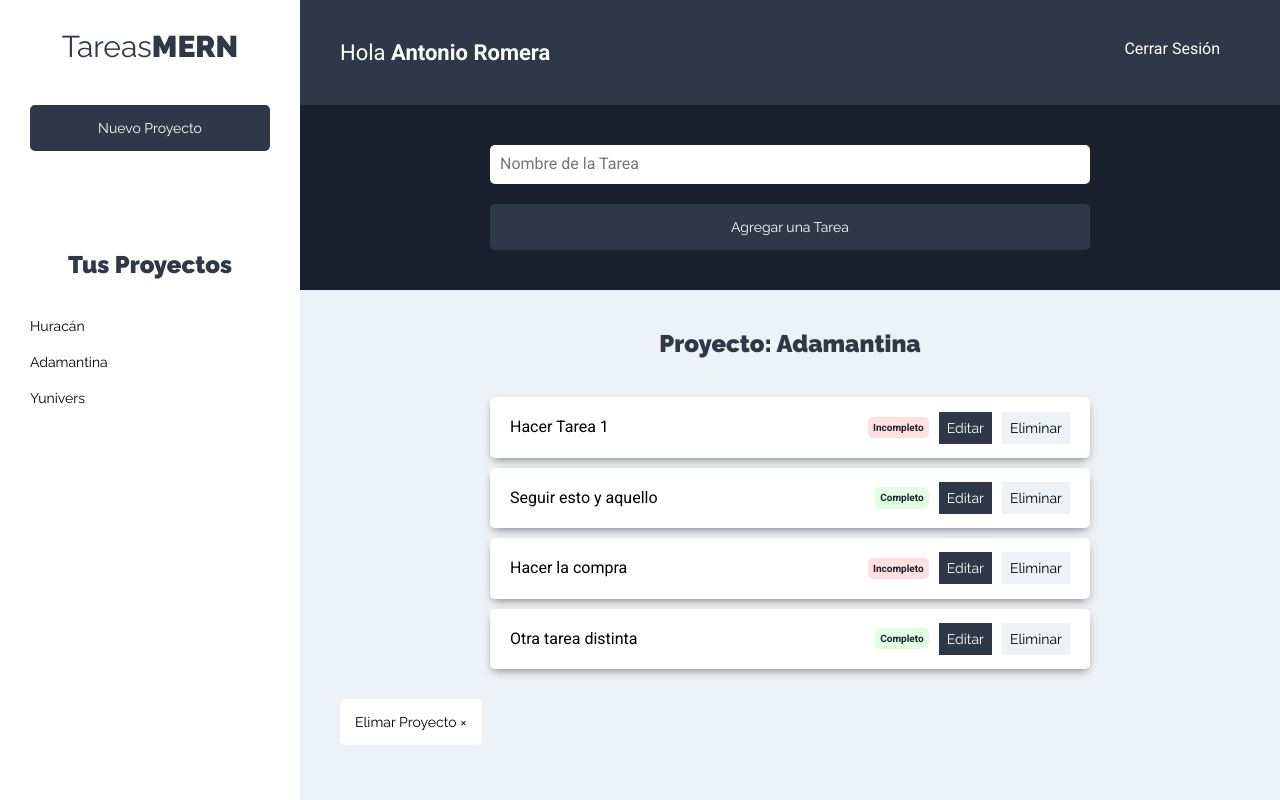
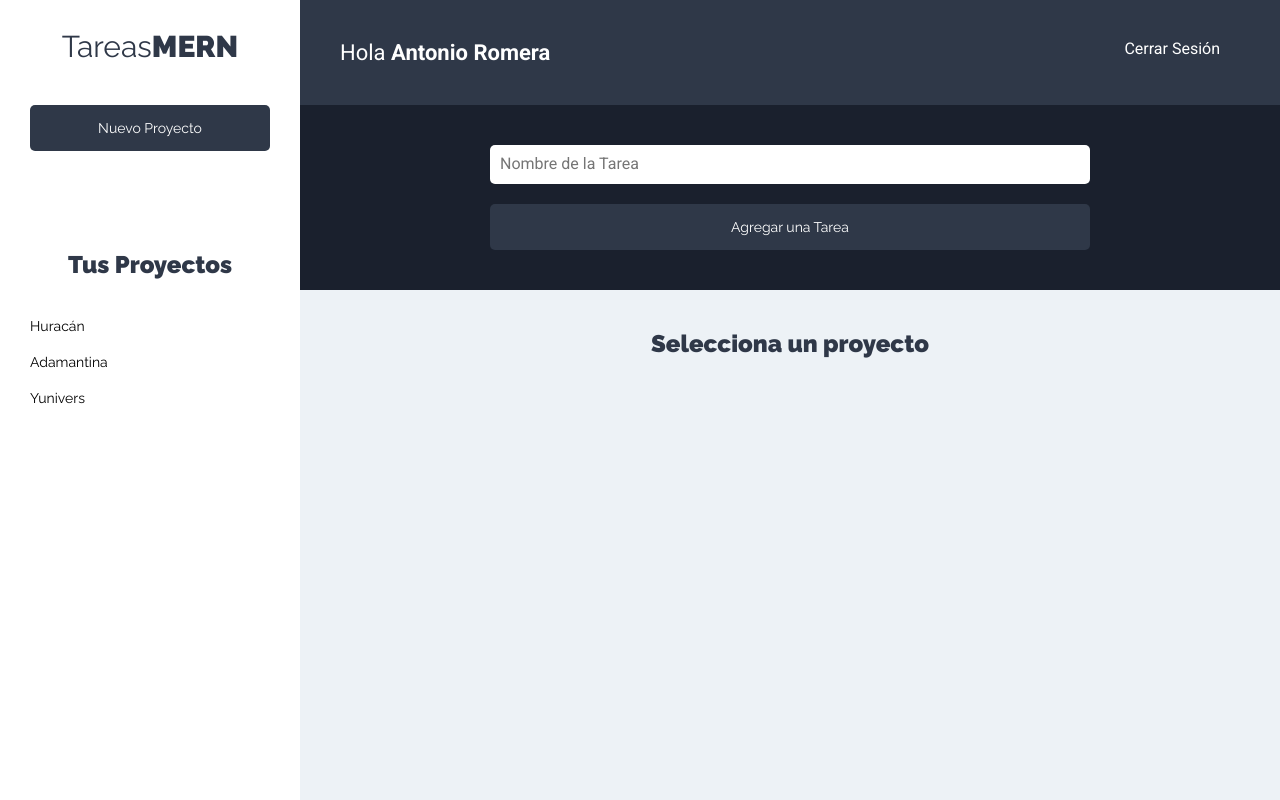
Before and after one commit to AJ-Romera/app-tareas-mern, a React (Create React App) app: page /proyectos in a window 1280 px wide. Built offline with nearby package versions, Linux system fonts and the light colour scheme.

Commit message:
CHNG: Muestra el Nombre del Proyecto

```diff
--- a/src/components/tareas/ListadoTareas.js
+++ b/src/components/tareas/ListadoTareas.js
@@ -1,7 +1,20 @@
-import React from 'react';
+import React, { useContext } from 'react';
 import Tarea from './Tarea';
+import proyectoContext from '../../context/proyectos/proyectoContext';
 
 function ListadoTareas() {
+    // Extraer proyectos del state inicial
+    const proyectosContext = useContext(proyectoContext);
+    const { proyecto } = proyectosContext;
+
+    // Si no hay proyecto seleccionado
+    if (!proyecto) {
+        return <h2>Selecciona un proyecto</h2>
+    }
+
+    // Array destructuring para traer el proyecto actual
+    const [proyectoActual] = proyecto;
+
     const tareasProyecto = [
         { nombre: 'Hacer Tarea 1', estado: false },
         { nombre: 'Seguir esto y aquello', estado: true },
@@ -11,17 +24,16 @@ function ListadoTareas() {
 
     return (
         <>
-            <h2>Proyecto: Adamantina</h2>
+            <h2>Proyecto: {proyectoActual.nombre}</h2>
 
             <ul className='listado-tareas'>
-                {tareasProyecto.length === 0
-                    ? (<li className='tarea'><p>No hay tareas</p></li>)
-                    : tareasProyecto.map(tarea => (
-                        <Tarea
-                            tarea={tarea}
-                        />
-                    ))
-                }
+                {tareasProyecto.length === 0 ? (
+                    <li className='tarea'>
+                        <p>No hay tareas</p>
+                    </li>
+                ) : (
+                    tareasProyecto.map((tarea) => <Tarea tarea={tarea} />)
+                )}
             </ul>
 
             <button type='button' className='btn btn-eliminar'>
```
